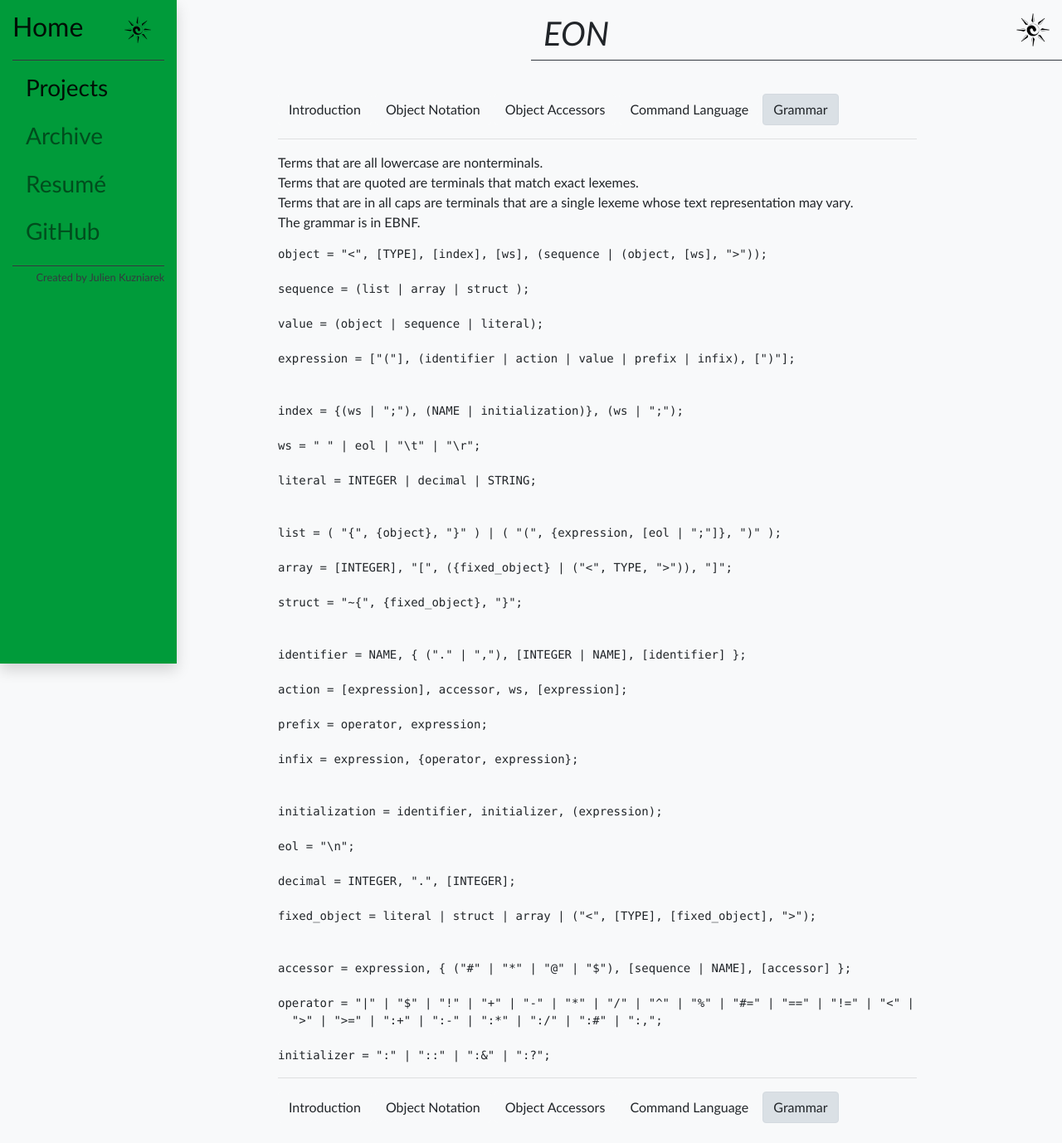
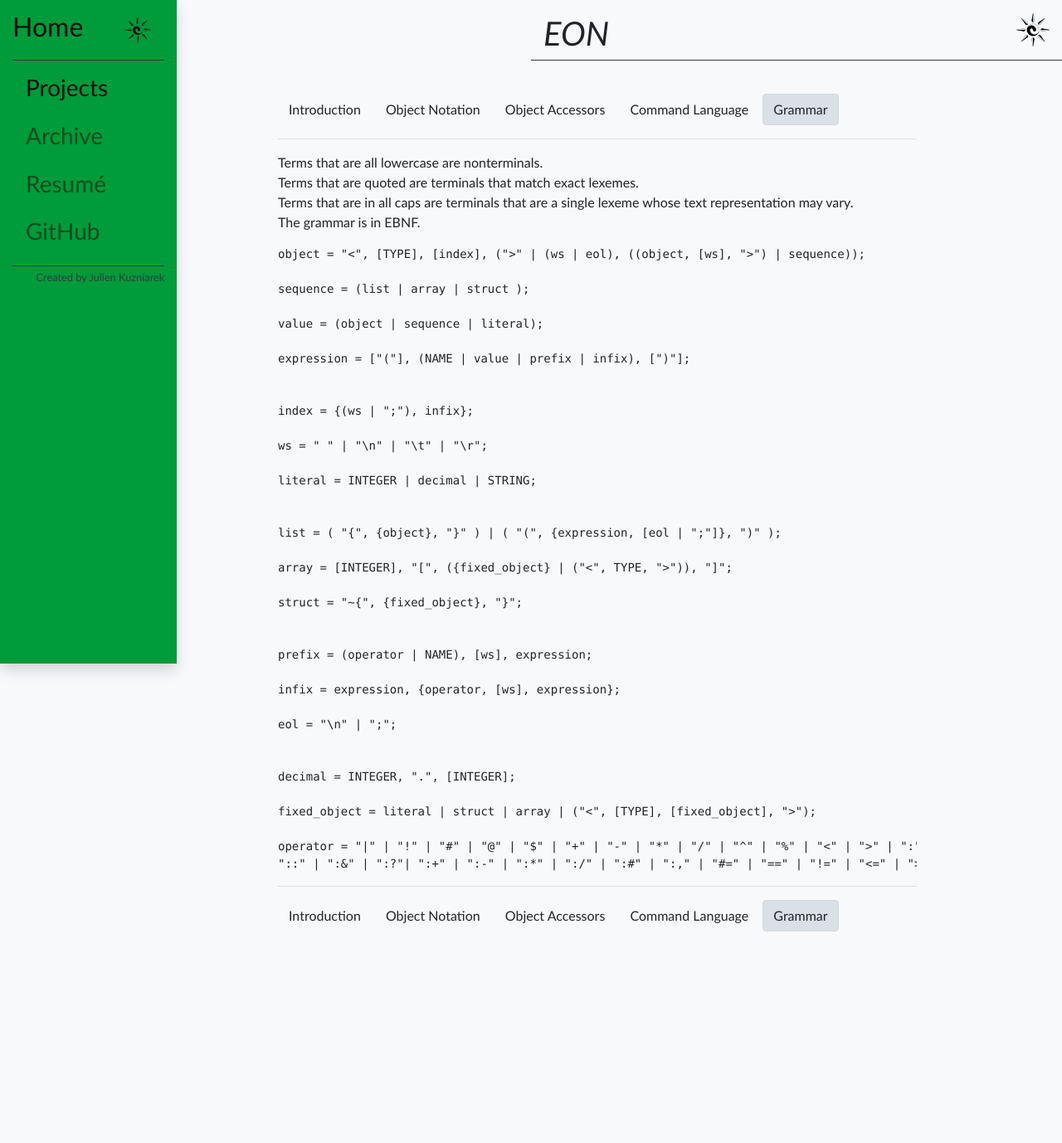
Before and after one commit to jkuzniarek/website-php, a PHP site: page /projects/EON/grammar.php in a window 1280 px wide. Shown: the whole page at 83% size. After the commit the page ends 1123 px from the top, so only its background shows below. Run offline with PHP 8.4, Linux system fonts and the light colour scheme; data comes from the database, SQL or seed files in the repository.

Commit message:
additional simplification

```diff
--- a/projects/EON/command_language.php
+++ b/projects/EON/command_language.php
@@ -336,6 +336,7 @@ ${
 <div class="row">
   <div class="col">
     The <code>init</code> keyword is a reserved index that is only executed after its parent object is initialized or when a copy of the parent is initialized.
+    Changing an object's type does not trigger <code>init</code>.
   </div>
   <div class="col">
 <pre class="code"><code><?=htmlspecialchars('my_object: <
@@ -357,6 +358,7 @@ my_object.message
 <div class="row">
   <div class="col">
   The <code>dest</code> keyword is a reserved index that is only executed immediately before its parent object is destroyed or when a copy of the parent is destroyed.
+  Changing an object's type does not trigger <code>dest</code>.
   </div>
   <div class="col">
 <pre class="code"><code><?=htmlspecialchars('my_object: <
@@ -411,7 +413,8 @@ echo "Hello"
 
 <div class="row">
   <div class="col">
-    The <code>type</code> keyword creates a type (similar to a Golang interface) from the list of defined procedures for the specified tag.
+    The <code>type</code> keyword creates a type interface (similar to a Golang interface) from the list of defined procedures for the specified type.
+    This enables defining class-like behaviors for objects based on their type.
     The <code>src</code> keyword accesses the object to the left of the procedure being called.
   </div>
   <div class="col">
--- a/projects/EON/grammar.php
+++ b/projects/EON/grammar.php
@@ -28,18 +28,18 @@ include $sRoot.'templates/sidebar.php';
     </p>
 
     <p>
-      <pre><?=htmlspecialchars('object = "<", [TYPE], [index], [ws], (sequence | (object, [ws], ">"));
+      <pre><?=htmlspecialchars('object = "<", [TYPE], [index], (">" | (ws | eol), ((object, [ws], ">") | sequence));
 
 sequence = (list | array | struct );
 
 value = (object | sequence | literal);
 
-expression = ["("], (identifier | action | value | prefix | infix), [")"];
+expression = ["("], (NAME | value | prefix | infix), [")"];
 
 
-index = {(ws | ";"), (NAME | initialization)}, (ws | ";");
+index = {(ws | ";"), infix};
 
-ws = " " | eol | "\t" | "\r";
+ws = " " | "\n" | "\t" | "\r";
 
 literal = INTEGER | decimal | STRING;
 
@@ -51,30 +51,19 @@ array = [INTEGER], "[", ({fixed_object} | ("<", TYPE, ">")), "]";
 struct = "~{", {fixed_object}, "}";
 
 
-identifier = NAME, { ("." | ","), [INTEGER | NAME], [identifier] };
+prefix = (operator | NAME), [ws], expression;
 
-action = [expression], accessor, ws, [expression];
+infix = expression, {operator, [ws], expression};
 
-prefix = operator, expression;
+eol = "\n" | ";";
 
-infix = expression, {operator, expression};
-
-
-initialization = identifier, initializer, (expression);
-
-eol = "\n";
 
 decimal = INTEGER, ".", [INTEGER];
 
 fixed_object = literal | struct | array | ("<", [TYPE], [fixed_object], ">");
 
-
-accessor = expression, { ("#" | "*" | "@" | "$"), [sequence | NAME], [accessor] };
-
-operator = "|" | "$" | "!" | "+" | "-" | "*" | "/" | "^" | "%" | "#=" | "==" | "!=" | "<" | "<=" |
-  ">" | ">=" | ":+" | ":-" | ":*" | ":/" | ":#" | ":,";
-
-initializer = ":" | "::" | ":&" | ":?";
+operator = "|" | "!" | "#" | "@" | "$" | "+" | "-" | "*" | "/" | "^" | "%" | "<" | ">" | ":" |
+"::" | ":&" | ":?"| ":+" | ":-" | ":*" | ":/" | ":#" | ":," | "#=" | "==" | "!=" | "<=" | ">=";
 ')?></pre>
     </p>
 
--- a/projects/EON/object_notation.php
+++ b/projects/EON/object_notation.php
@@ -136,7 +136,7 @@ include $sRoot.'templates/sidebar.php';
 
 <div class="row">
   <div class="col">
-    Character strings and integers strings are automatically implemented as arrays.
+    Character strings and integer strings are automatically implemented as arrays.
   </div>
   <div class="col">
 <pre class="code"><code><?=htmlspecialchars('string: "string"
@@ -161,6 +161,7 @@ unicode_string: <ustr "string">
   </div>
 </div>
 <br>
+<!-- implement type casting shown above by using the type-init pattern  -->
 
 <div class="row">
   <div class="col">
@@ -211,6 +212,7 @@ double_number: <double 12.34>
   </div>
 </div>
 <br>
+<!-- implement type casting shown above by using the type-init pattern  -->
 
 <div class="row">
   <div class="col">
```
